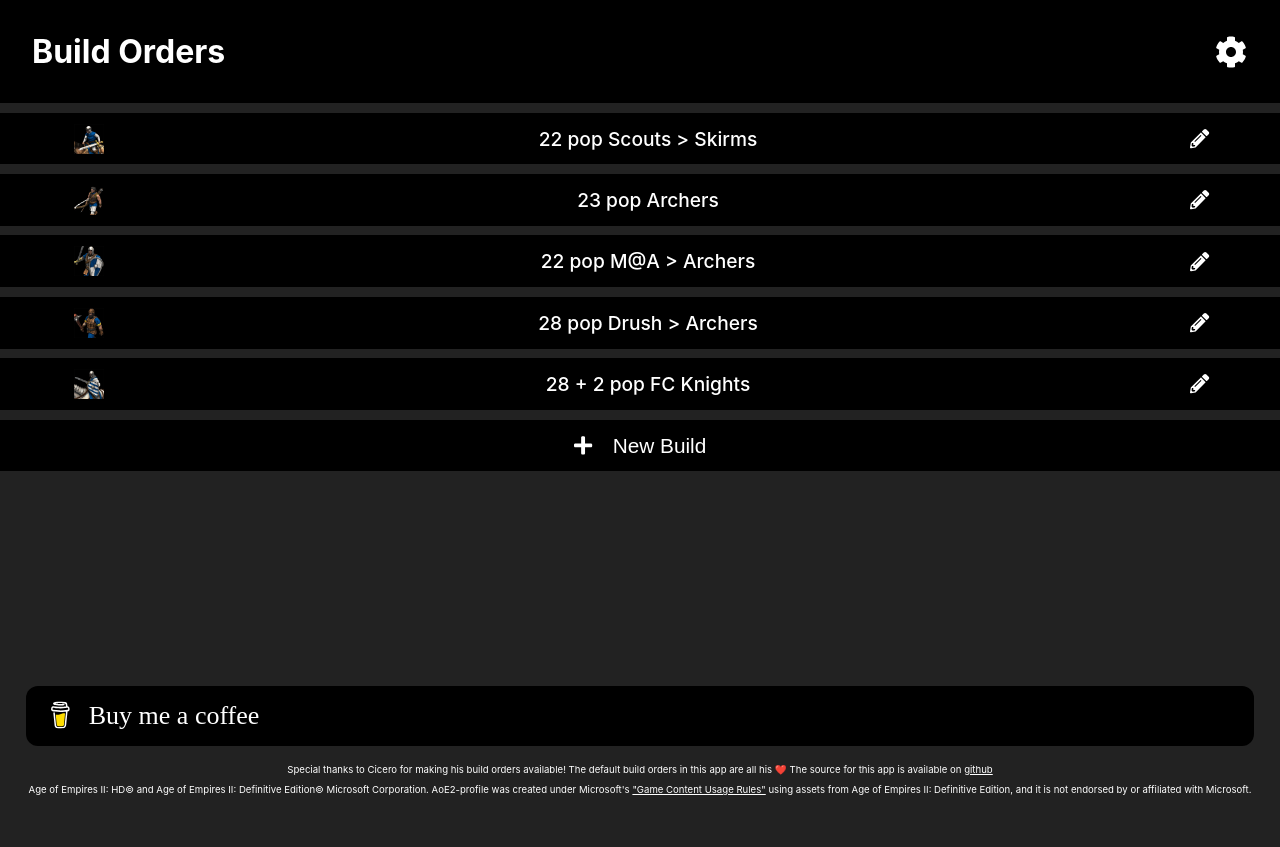
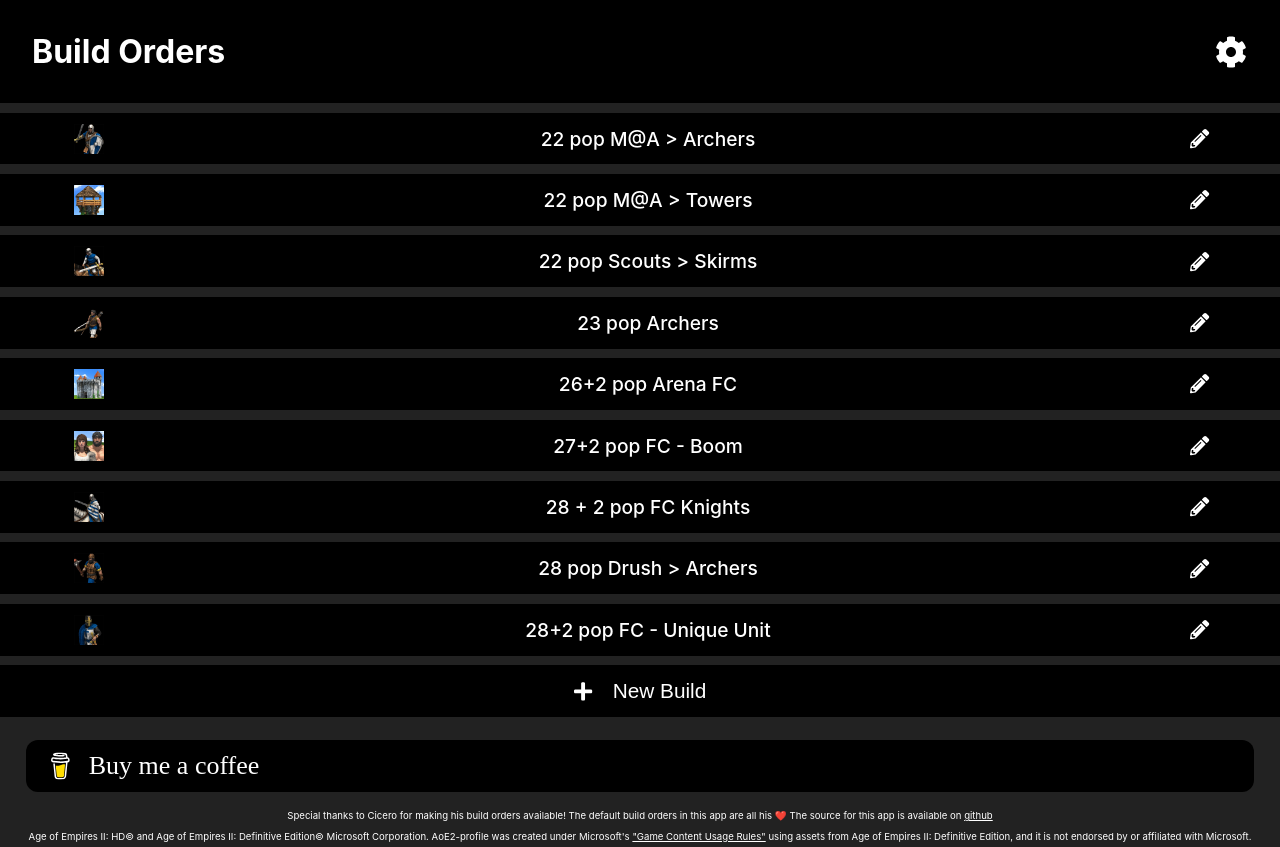
Before and after one commit to Rahien/aoe2-build-orders, a React (Create React App) app in the folder frontend/: page / in a window 1280 px wide. Before the commit the page ends 800 px from the top, so only its background shows below. Built offline with nearby package versions, Linux system fonts and the light colour scheme.

Commit message:
sort build orders alphabetically, add more build orders

```diff
--- a/frontend/src/BuildOrderList.tsx
+++ b/frontend/src/BuildOrderList.tsx
@@ -74,8 +74,10 @@
     history.push(`/build/${build.id}`);
   }
   const [buildOrders] = useState(getBuildOrders());
-
-  const list = Object.values(buildOrders).map((build) => {
+  const sortedBuildOrders = Object.values(buildOrders).sort((buildA, buildB) => {
+    return buildA.name < buildB.name?-1:1;
+  });
+  const list = sortedBuildOrders.map((build) => {
     return <div key={build.id} className="buildorder list-item" onClick={() => goToBuild(build)}>
       <BuildOrderIcon icon={build.icon}/>
       <label>{build.name}</label>
--- a/frontend/src/defaultBuildOrders.ts
+++ b/frontend/src/defaultBuildOrders.ts
@@ -769,5 +769,516 @@
       },
 
     ]
+  },
+  "6": {
+    name: "22 pop M@A > Towers",
+    id: "6",
+    icon: "tower",
+    steps: [
+      {
+        kind: "build",
+        build: "house",
+        buildAmount: 2,
+        from: "nothing",
+        number: 3,
+        target: "sheep"
+      },
+      {
+        kind: "create",
+        number: 3,
+        target: "sheep"
+      },
+      {
+        kind: "create",
+        target: "wood",
+        number: 4
+      },
+      {
+        kind: "create",
+        target: "boar",
+        number: 1
+      },
+      {
+        kind: "build",
+        from: "villager",
+        build: "house",
+        buildAmount: 2,
+        target: "berries"
+      },
+      {
+        kind: "build",
+        from: "villager",
+        build: "mill",
+        target: "berries"
+      },
+      {
+        kind: "create",
+        target: "berries",
+      },
+      {
+        kind:"move",
+        from: "boar",
+        target: "boar",
+        targetText: "2",
+        duringPrevious: true
+      },
+      {
+        kind: "create",
+        target: "berries",
+        number: 2
+      },
+      {
+        kind: "create",
+        target: "sheep",
+        number: 3
+      },
+      {
+        kind: "build",
+        from: "villager",
+        build: "barracks",
+        target: "sheep"
+      },
+      {
+        kind: "build",
+        build: "militia",
+        from: "nothing",
+        buildAmount: 3,
+        duringPrevious: true
+      },
+
+      {
+        kind: "build",
+        from: "villager",
+        build: "house",
+        target: "gold"
+      },
+      {
+        kind: "create",
+        target: "gold"
+      },
+      {
+        kind: "loom"
+      },
+      {
+        kind: "age2"
+      },
+      {
+        kind:"move",
+        from: "sheep",
+        target: "stone",
+        number: 5,
+        duringPrevious: true
+      },
+      {
+        kind:"move",
+        from: "sheep",
+        target: "tower",
+        number: 3,
+        duringPrevious: true
+      },
+      {
+        kind:"move",
+        from: "gold",
+        target: "tower",
+        number: 2,
+        duringPrevious: true
+      },
+      {
+        kind: "research",
+        techs: ['doublebitaxe', 'manatarmsupgrade']
+      }
+    ]
+  },
+  "7": {
+    name: "26+2 pop Arena FC",
+    id: "7",
+    icon: "castle",
+    steps: [
+      {
+        kind: "build",
+        build: "house",
+        buildAmount: 2,
+        from: "nothing",
+        number: 3,
+        target: "sheep"
+      },
+      {
+        kind: "create",
+        number: 3,
+        target: "sheep"
+      },
+      {
+        kind: "create",
+        target: "wood",
+        number: 4
+      },
+      {
+        kind: "create",
+        target: "boar",
+        number: 1
+      },
+      {
+        kind: "build",
+        from: "villager",
+        build: "house",
+        buildAmount: 2,
+        target: "berries"
+      },
+      {
+        kind: "build",
+        from: "villager",
+        build: "mill",
+        target: "berries"
+      },
+      {
+        kind: "create",
+        target: "berries",
+      },
+      {
+        kind:"move",
+        from: "boar",
+        target: "boar",
+        targetText: "2",
+        duringPrevious: true
+      },
+      {
+        kind: "create",
+        target: "berries",
+        number: 2
+      },
+      {
+        kind: "create",
+        target: "boar",
+        number: 3
+      },
+      {
+        kind: "move",
+        target: "farm",
+        from: "boar",
+        number: 2,
+        duringPrevious: true
+      },
+      {
+        kind: "create",
+        target: "wood",
+        number: 4
+      },
+      {
+        kind: "move",
+        target: "farm",
+        from: "boar",
+        number: 3,
+        duringPrevious: true
+      },
+      {
+        kind: "build",
+        build: "house",
+        duringPrevious: true
+      },
+      {
+        kind: "build",
+        from: "villager",
+        build: "house",
+        target: "gold"
+      },
+      {
+        kind: "create",
+        number: 2,
+        target: "gold"
+      },
+      {
+        kind: "age2"
+      },
+      {
+        kind:"create",
+        target: "farm",
+        number: 2
+      },
+      {
+        kind:"build",
+        build: "market",
+        duringPrevious: true
+      },
+      {
+        kind:"build",
+        build: "blacksmith",
+        duringPrevious: true
+      },
+      {
+        kind: "age3"
+      }
+    ]
+  },
+  "8": {
+    name: "27+2 pop FC - Boom",
+    id: "8",
+    icon: "tc",
+    steps: [
+      {
+        kind: "build",
+        build: "house",
+        buildAmount: 2,
+        from: "nothing",
+        number: 3,
+        target: "sheep"
+      },
+      {
+        kind: "create",
+        number: 3,
+        target: "sheep"
+      },
+      {
+        kind: "create",
+        target: "wood",
+        number: 4
+      },
+      {
+        kind: "create",
+        target: "boar",
+        number: 1
+      },
+      {
+        kind: "build",
+        from: "villager",
+        build: "house",
+        buildAmount: 2,
+        target: "berries"
+      },
+      {
+        kind: "build",
+        from: "villager",
+        build: "mill",
+        target: "berries"
+      },
+      {
+        kind: "create",
+        target: "berries",
+      },
+      {
+        kind:"move",
+        from: "boar",
+        target: "boar",
+        targetText: "2",
+        duringPrevious: true
+      },
+      {
+        kind: "create",
+        target: "berries",
+        number: 2
+      },
+      {
+        kind: "create",
+        target: "boar",
+        number: 2
+      },
+      {
+        kind: "move",
+        target: "farm",
+        from: "boar",
+        number: 2,
+        duringPrevious: true
+      },
+      {
+        kind: "create",
+        target: "wood",
+        number: 5
+      },
+      {
+        kind: "build",
+        build: "house",
+        duringPrevious: true
+      },
+      {
+        kind: "create",
+        number: 3,
+        target: "gold"
+      },
+      {
+        kind: "build",
+        build: "house",
+        duringPrevious: true
+      },
+      {
+        kind: "age2"
+      },
+      {
+        kind: "move",
+        from: "sheep",
+        target: "farm",
+        number: 6,
+        duringPrevious: true
+      },
+      {
+        kind:"create",
+        target: "wood",
+        number: 2
+      },
+      {
+        kind:"build",
+        build: "market",
+        duringPrevious: true
+      },
+      {
+        kind:"build",
+        build: "blacksmith",
+        duringPrevious: true
+      },
+      {
+        kind: "age3"
+      },
+      {
+        kind: "move",
+        from: "berries",
+        target: "wood",
+        number: 3,
+        duringPrevious: true
+      },
+      {
+        kind: "create",
+        target: "farm",
+        number: 20
+      },
+      {
+        kind: "build",
+        build: "tc",
+        buildAmount: 2,
+        duringPrevious: true
+      },
+    ]
+  },
+  "9": {
+    name: "28+2 pop FC - Unique Unit",
+    id: "9",
+    icon: "unique",
+    steps: [
+      {
+        kind: "build",
+        build: "house",
+        buildAmount: 2,
+        from: "nothing",
+        number: 3,
+        target: "sheep"
+      },
+      {
+        kind: "create",
+        number: 3,
+        target: "sheep"
+      },
+      {
+        kind: "create",
+        target: "wood",
+        number: 4
+      },
+      {
+        kind: "create",
+        target: "boar",
+        number: 1
+      },
+      {
+        kind: "build",
+        from: "villager",
+        build: "house",
+        buildAmount: 2,
+        target: "berries"
+      },
+      {
+        kind: "build",
+        from: "villager",
+        build: "mill",
+        target: "berries"
+      },
+      {
+        kind: "create",
+        target: "berries",
+      },
+      {
+        kind:"move",
+        from: "boar",
+        target: "boar",
+        targetText: "2",
+        duringPrevious: true
+      },
+      {
+        kind: "create",
+        target: "berries",
+        number: 2
+      },
+      {
+        kind: "create",
+        target: "boar",
+        number: 2
+      },
+      {
+        kind: "move",
+        target: "farm",
+        from: "boar",
+        number: 2,
+        duringPrevious: true
+      },
+      {
+        kind: "create",
+        target: "wood",
+        number: 5
+      },
+      {
+        kind: "build",
+        build: "house",
+        duringPrevious: true
+      },
+      {
+        kind: "create",
+        number: 3,
+        target: "gold"
+      },
+      {
+        kind: "build",
+        build: "house",
+        duringPrevious: true
+      },
+      {
+        kind: "create",
+        number: 2,
+        target: "stone"
+      },
+      {
+        kind: "age2"
+      },
+      {
+        kind: "move",
+        from: "sheep",
+        target: "farm",
+        number: 5,
+        duringPrevious: true
+      },
+      {
+        kind: "move",
+        from: "sheep",
+        target: "stone",
+        number: 2,
+        duringPrevious: true
+      },
+      {
+        kind:"create",
+        target: "stone",
+        number: 2
+      },
+      {
+        kind:"build",
+        build: "market",
+        duringPrevious: true
+      },
+      {
+        kind:"build",
+        build: "blacksmith",
+        duringPrevious: true
+      },
+      {
+        kind: "age3"
+      },
+      {
+        kind: "build",
+        build: "castle"
+      }
+    ]
   }
 };
```
